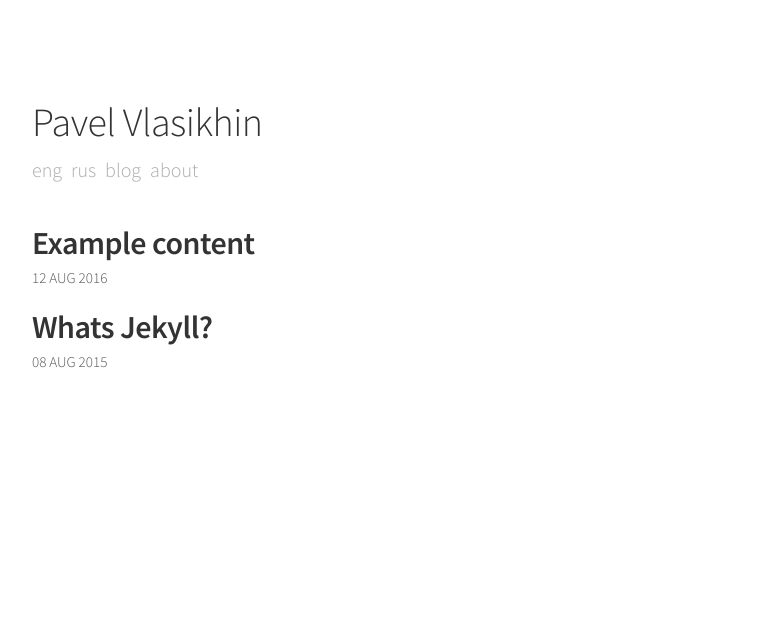
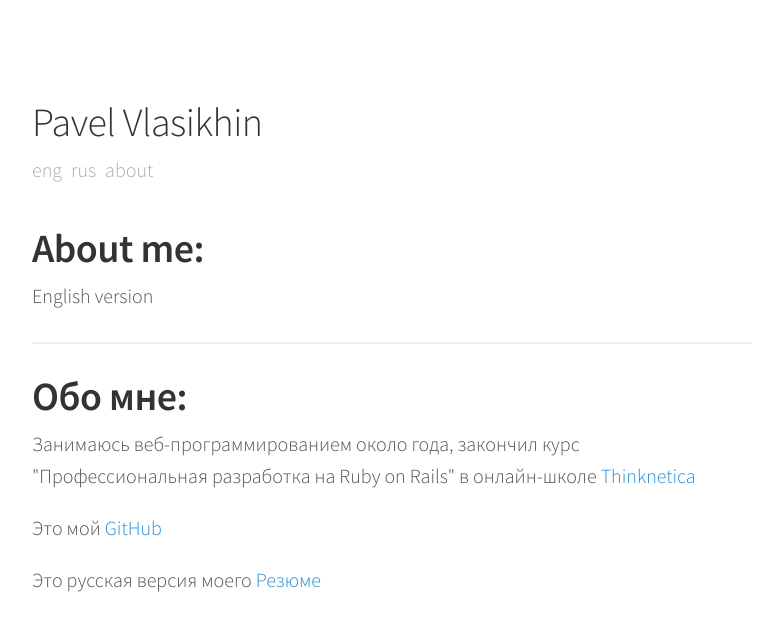
Before and after one commit to vlasikhin/vlasikhin.github.io, a Jekyll site: the page built from index.html, in a window 1280 px wide. Shown: the top 631 px of the page, without its empty margins (248-1031 px from the left). Built offline with Jekyll 4.4.1, drawn with Linux system fonts in a browser that asks for light colours.

Commit message:
change index.html

```diff
--- a/_config.yml
+++ b/_config.yml
@@ -4,15 +4,15 @@ description:        "Ruby on Rails developer"
 
 # jekyll-seo-tag, see: http://www.rubydoc.info/gems/jekyll-seo-tag/1.2.0
 url:                "https://vlasikhin.github.io/"
-author:             "vlasikhin"
+author:             "me"
 twitter:
-  username:         "vlasikhin"
+  username:         "me"
 
 
 # URL
 baseurl:            ""
 #baseurl:            "" #For Root Domain
-permalink:          /:year/:month/:day/:title/
+#permalink:          /:year/:month/:day/:title/
 
 # Markdown
 markdown:           kramdown
@@ -23,10 +23,8 @@ nav:
     href:           "/eng"
   - name:           "rus"
     href:           "/rus"
-  - name:           "blog"
-    href:           "https://vlasikhin.github.io/"
   - name:           "about"
-    href:           "/about"
+    href:           "/"
 
 
 # Sass
--- a/_posts/2015-08-08-whats-jekyll.md
+++ /dev/null
@@ -1,3 +0,0 @@
----
-title: Whats Jekyll?
----
--- a/index.html
+++ b/index.html
@@ -11,19 +11,25 @@ layout: default
     {% endfor %}
   </nav>
 </header>
-<div class="content list">
-{% if site.posts.size == 0 %}
-  <h2>No post found</h2>
-{% else %}
-{% for post in site.posts %}
-  <div class="list-item">
-    <h2 class="list-post-title">
-      <a href="{{ site.baseurl }}{{ post.url }}">{{ post.title }}</a>
-    </h2>
-    <div class="list-post-date">
-      <time>{{ post.date | date_to_string }}</time>
-    </div>
-  </div>
-{% endfor %}
-{% endif %}
-</div>
+
+<h1>About me:</h1>
+<p>
+  English version
+</p>
+
+<hr>
+
+<h1>
+  Обо мне:
+</h1>
+<p>
+  Занимаюсь веб-программированием около года, закончил курс "Профессиональная разработка на
+  Ruby on Rails" в онлайн-школе <a href="http://thinknetica.com/">Thinknetica</a>
+</p>
+<p>
+  Это мой <a href="https://github.com/vlasikhin">GitHub</a>
+</p>
+
+<p>
+  Это русская версия моего <a href="https://vlasikhin.github.io/rus/"> Резюме </a>
+</p>
```
Also changed, not shown: _layouts/post.html (deleted, +0 -20 lines), _posts/2016-08-12-example-content.md (deleted, +0 -74 lines), about.md (deleted, +0 -21 lines).
